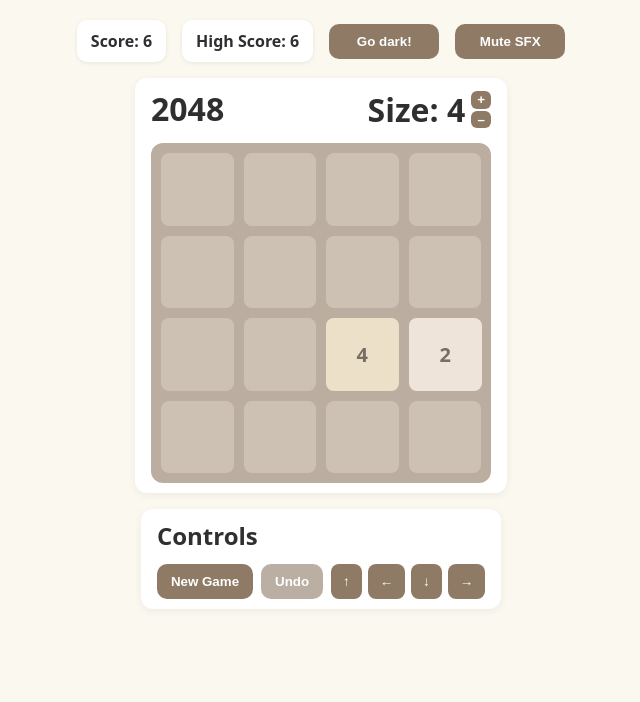
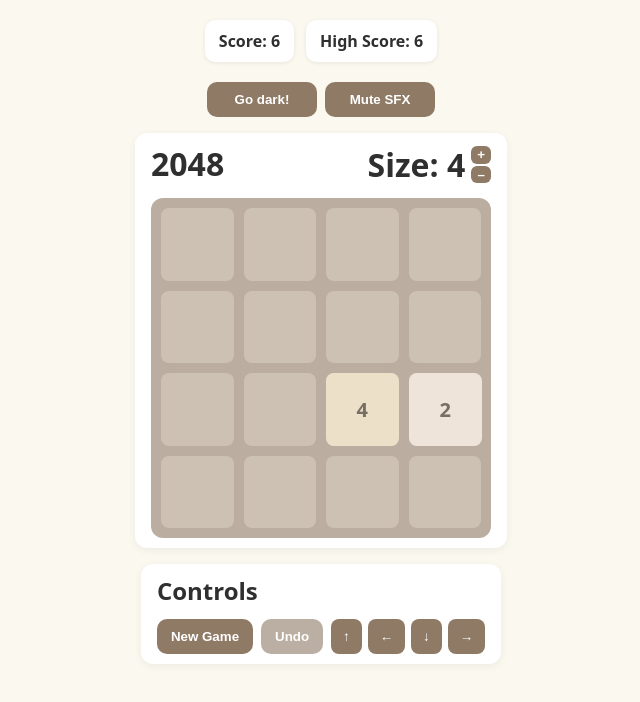
Before and after one commit to gaalb/2048, a Preact app: page / in a window 1280 px wide. Shown: the top 702 px of the page, without its empty margins (319-959 px from the left). Built offline with nearby package versions, Linux system fonts and the light colour scheme.

Commit message:
header in two rows

```diff
--- a/src/components/App.css
+++ b/src/components/App.css
@@ -3,7 +3,6 @@
   flex-direction: column; /* elements arranged in a column */
   align-items: center; /* centered horizontally within the column */
   gap: 16px; /* between items of the flexbox */
-  margin-top: 16px;
 }
 
 .panel {
--- a/src/components/Header/Header.css
+++ b/src/components/Header/Header.css
@@ -1,9 +1,18 @@
 .header {
   display: flex;
+  flex-direction: column;
   align-items: center;
-  gap: 16px;
-  justify-content: center;
-  margin-top: 20px;
+  margin: 10px 0px 6px 0px;
+}
+
+.header_scores {
+  display: flex;
+  gap: 12px;
+}
+
+.header_toggles {
+  display: flex;
+  gap: 8px;
 }
 
 .header * {
--- a/src/components/Header/Header.tsx
+++ b/src/components/Header/Header.tsx
@@ -22,10 +22,14 @@ const Header: FunctionalComponent<Props> = ({
   onToggleSfx,
 }) => (
   <header class="header">
-    <Badge>Score: {score}</Badge>
-    <Badge>High Score: {highScore}</Badge>
-    <ThemeToggle theme={theme} onToggle={onToggleTheme} />
-    <SfxToggle muted={sfxMuted} onToggle={onToggleSfx} />
+    <div class="header_scores">
+      <Badge>Score: {score}</Badge>
+      <Badge>High Score: {highScore}</Badge>
+    </div>
+    <div class="header_toggles">
+      <ThemeToggle theme={theme} onToggle={onToggleTheme} />
+      <SfxToggle muted={sfxMuted} onToggle={onToggleSfx} />
+    </div>
   </header>
 );
 
```
